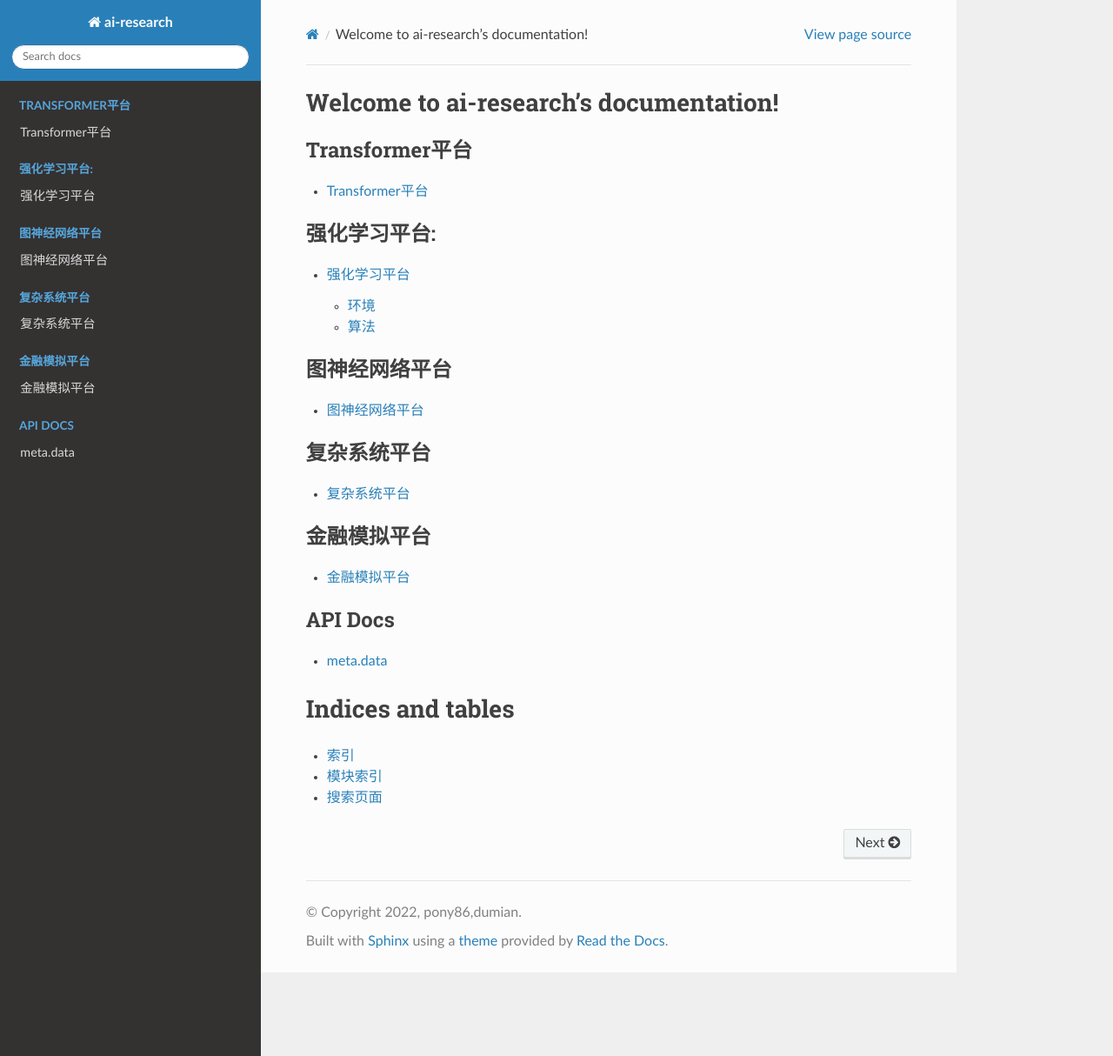
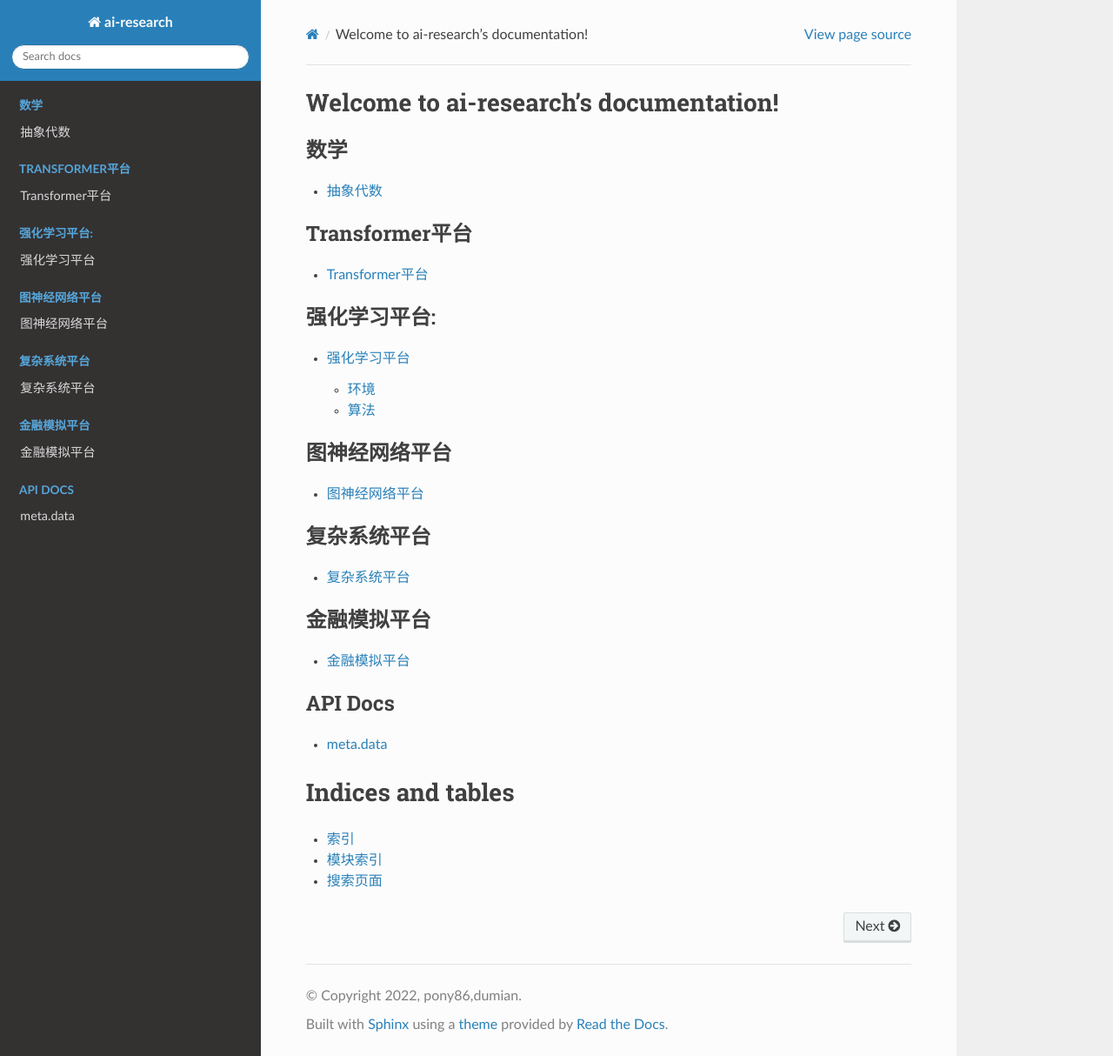
Before and after one commit to pony86/ai, a Sphinx documentation site: the page built from docs/source/index.rst, in a window 1280 px wide and 1214 px high. Shown: the whole window at 87% size. Built offline with Sphinx 7.4.7 and the Read the Docs theme 2.0.0, drawn with Linux system fonts in a browser that asks for light colours.

Commit message:
Update index.rst

```diff
--- a/docs/source/index.rst
+++ b/docs/source/index.rst
@@ -5,6 +5,12 @@
 
 Welcome to ai-research's documentation!
 =======================================
+
+.. toctree::
+   :maxdepth: 2
+   :caption: 数学
+
+   math/advanced_math.md
 
 .. toctree::
    :maxdepth: 2
```
